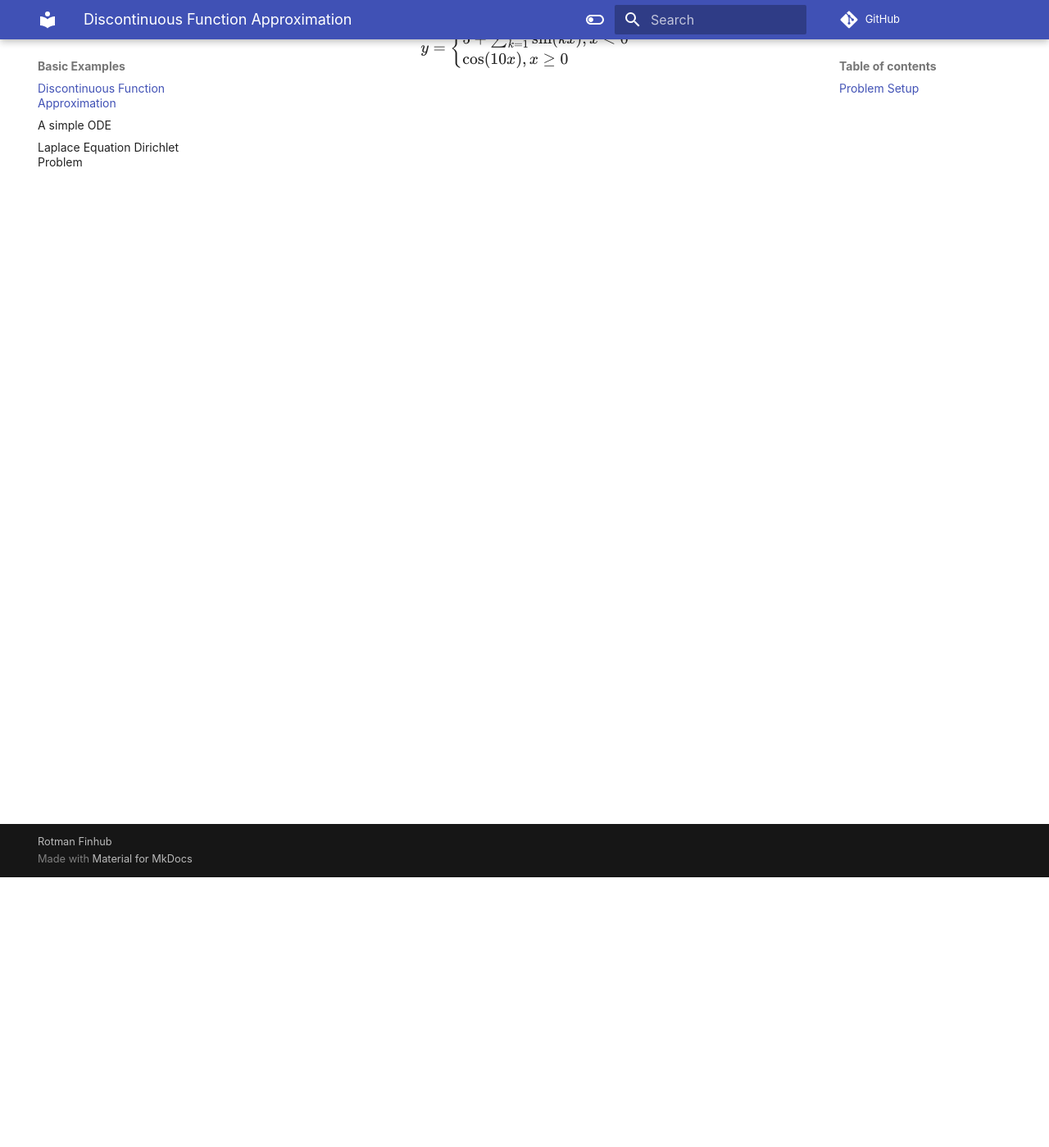
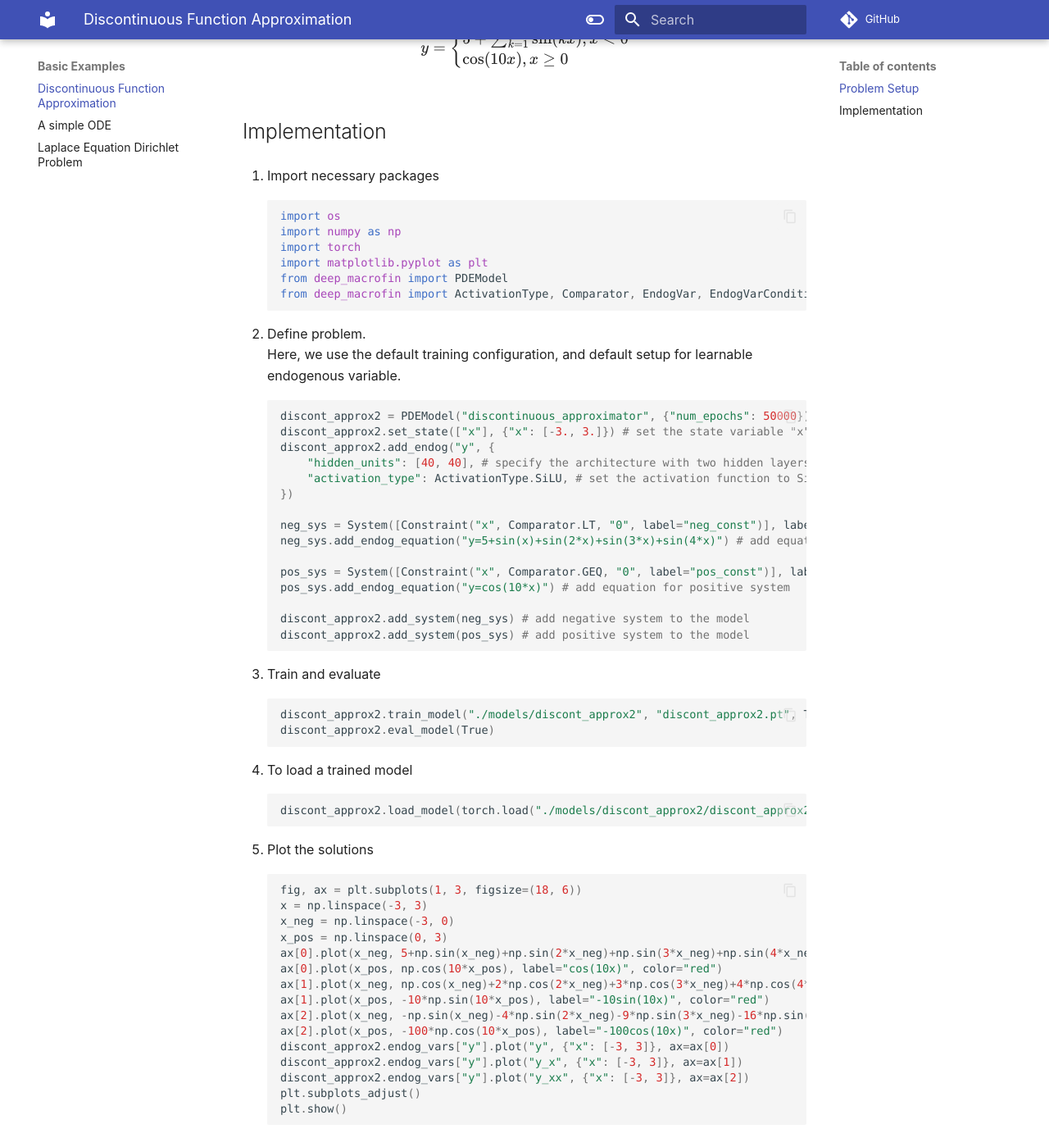
Before and after one commit to rotmanfinhub/deep-macrofin, an MkDocs documentation site: the page built from docs/examples/approx/discont.md, in a window 1280 px wide and 1400 px high, scrolled down 330 px. Shown: the whole window at 82% size. Built offline with MkDocs 1.6.1 and Material for MkDocs 9.7.7, drawn with Linux system fonts in a browser that asks for light colours; comment, search, counter and statistics services are not loaded.

Commit message:
added discont.md to doc

````diff
--- a/docs/examples/approx/discont.md
+++ b/docs/examples/approx/discont.md
@@ -10,3 +10,65 @@ y=
     \cos(10x), x\geq 0
 \end{cases}
 $$
+
+## Implementation
+
+1. Import necessary packages
+```py
+import os
+import numpy as np
+import torch
+import matplotlib.pyplot as plt
+from deep_macrofin import PDEModel
+from deep_macrofin import ActivationType, Comparator, EndogVar, EndogVarConditions, EndogEquation
+```
+
+2. Define problem.
+Here, we use the default training configuration, and default setup for learnable endogenous variable.
+```py
+discont_approx2 = PDEModel("discontinuous_approximator", {"num_epochs": 50000}) # define PDE model with 50,000 epochs
+discont_approx2.set_state(["x"], {"x": [-3., 3.]}) # set the state variable "x" with its range
+discont_approx2.add_endog("y", {
+    "hidden_units": [40, 40], # specify the architecture with two hidden layers of 40 units each
+    "activation_type": ActivationType.SiLU, # set the activation function to SiLU
+})
+
+neg_sys = System([Constraint("x", Comparator.LT, "0", label="neg_const")], label="neg_sys") # define system for x < 0
+neg_sys.add_endog_equation("y=5+sin(x)+sin(2*x)+sin(3*x)+sin(4*x)") # add equation for negative system
+
+pos_sys = System([Constraint("x", Comparator.GEQ, "0", label="pos_const")], label="pos_sys") # define system for x >= 0
+pos_sys.add_endog_equation("y=cos(10*x)") # add equation for positive system
+
+discont_approx2.add_system(neg_sys) # add negative system to the model
+discont_approx2.add_system(pos_sys) # add positive system to the model
+```
+
+3. Train and evaluate
+```py
+discont_approx2.train_model("./models/discont_approx2", "discont_approx2.pt", True)
+discont_approx2.eval_model(True)
+```
+
+4. To load a trained model
+```py
+discont_approx2.load_model(torch.load("./models/discont_approx2/discont_approx2_best.pt"))
+```
+
+5. Plot the solutions
+```py
+fig, ax = plt.subplots(1, 3, figsize=(18, 6))
+x = np.linspace(-3, 3)
+x_neg = np.linspace(-3, 0)
+x_pos = np.linspace(0, 3)
+ax[0].plot(x_neg, 5+np.sin(x_neg)+np.sin(2*x_neg)+np.sin(3*x_neg)+np.sin(4*x_neg), label="5+sin(x)+sin(2x)+sin(3x)+sin(4x)", color="red")
+ax[0].plot(x_pos, np.cos(10*x_pos), label="cos(10x)", color="red")
+ax[1].plot(x_neg, np.cos(x_neg)+2*np.cos(2*x_neg)+3*np.cos(3*x_neg)+4*np.cos(4*x_neg), label="cos(x)+2cos(2x)+3cos(3x)+4cos(4x)", color="red")
+ax[1].plot(x_pos, -10*np.sin(10*x_pos), label="-10sin(10x)", color="red")
+ax[2].plot(x_neg, -np.sin(x_neg)-4*np.sin(2*x_neg)-9*np.sin(3*x_neg)-16*np.sin(4*x_neg), label="-sin(x)-4sin(2x)-9sin(3x)-16sin(4x)", color="red")
+ax[2].plot(x_pos, -100*np.cos(10*x_pos), label="-100cos(10x)", color="red")
+discont_approx2.endog_vars["y"].plot("y", {"x": [-3, 3]}, ax=ax[0])
+discont_approx2.endog_vars["y"].plot("y_x", {"x": [-3, 3]}, ax=ax[1])
+discont_approx2.endog_vars["y"].plot("y_xx", {"x": [-3, 3]}, ax=ax[2])
+plt.subplots_adjust()
+plt.show()
+```
````
